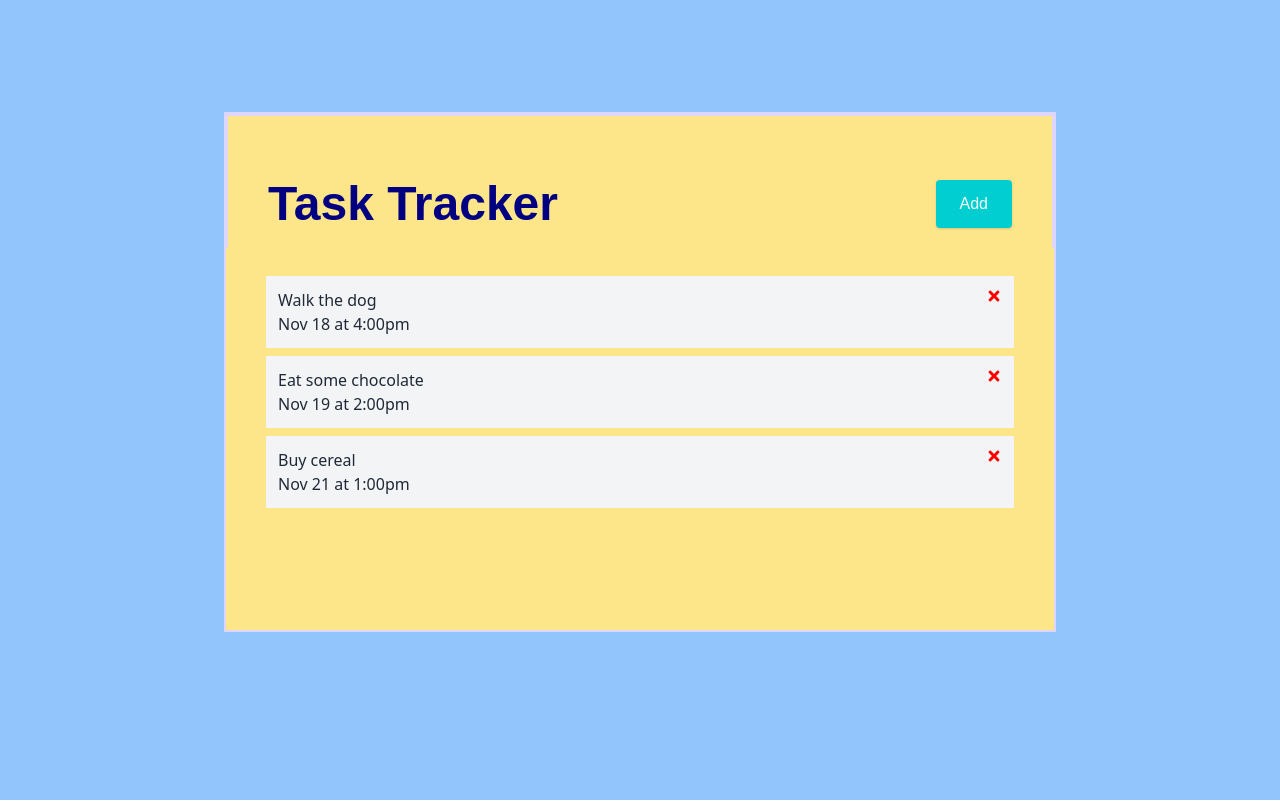
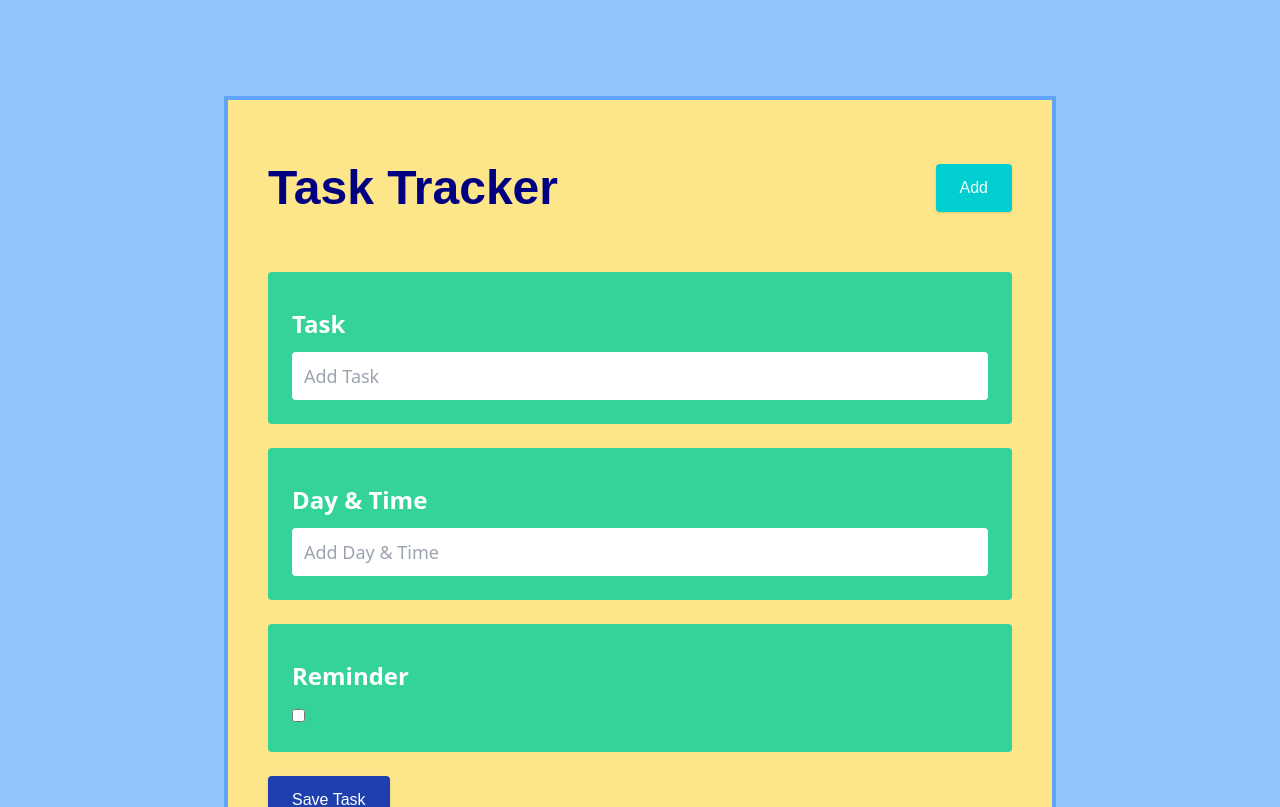
Before and after one commit to nikoescobal/react-tasktracker, a React (Create React App) app: page / in a window 1280 px wide. Shown: the top 807 px of the page. Built offline with nearby package versions, Linux system fonts and the light colour scheme.

Commit message:
Update form styling, add form for input

```diff
--- a/src/App.js
+++ b/src/App.js
@@ -5,6 +5,7 @@ import "./App.css";
 import Header from "./components/Header";
 import "./index.css";
 import Tasks from "./components/Tasks";
+import AddTask from "./components/AddTask";
 import { useState } from "react";
 
 const App = () => {
@@ -34,11 +35,30 @@ const App = () => {
     setTasks(tasks.filter((task) => task.id !== id));
   };
 
+  // Toggle Reminder
+
+  const toggleReminder = (id) => {
+    setTasks(
+      tasks.map((task) =>
+        task.id === id ? { ...task, reminder: !task.reminder } : task
+      )
+    );
+  };
+
   return (
     <div className=''>
       <Header />
+      <AddTask />
       <div className='tasks-container'>
-        <Tasks tasks={tasks} onDelete={deleteTask} />
+        {tasks.length > 0 ? (
+          <Tasks
+            tasks={tasks}
+            onDelete={deleteTask}
+            onToggle={toggleReminder}
+          />
+        ) : (
+          "You currently have no tasks left. Great job!"
+        )}
       </div>
     </div>
   );
--- /dev/null
+++ b/src/components/AddTask.js
@@ -0,0 +1,24 @@
+/* stylelint-disable */
+/* eslint-disable */
+
+const AddTask = () => {
+  return (
+    <form className='add-form'>
+      <div className='form-control'>
+        <label className='label'>Task</label>
+        <input type='text' className='input' placeholder='Add Task' />
+      </div>
+      <div className='form-control'>
+        <label className='label'>Day & Time</label>
+        <input type='text' className='input' placeholder='Add Day & Time' />
+      </div>
+      <div className='form-control'>
+        <label className='label'>Reminder</label>
+        <input type='checkbox' />
+      </div>
+      <input type='submit' value='Save Task' className='btn-submit' />
+    </form>
+  );
+};
+
+export default AddTask;
--- a/src/components/Header.js
+++ b/src/components/Header.js
@@ -6,22 +6,13 @@ import "../index.css";
 import Button from "./Button";
 
 const Header = ({ title }) => {
-  const onClick = () => {
-    console.log("click");
-  };
-
   return (
     <header className='heading'>
       <div className='sub-heading'>
         <h1 id='title' style={{ color: "navy" }} className='text-3xl'>
           {title}
         </h1>
-        <Button
-          color='darkturquoise'
-          textColor='mintcream'
-          text='Add'
-          onClick={onClick}
-        />
+        <Button color='darkturquoise' textColor='mintcream' text='Add' />
       </div>
     </header>
   );
--- a/src/components/Task.js
+++ b/src/components/Task.js
@@ -2,9 +2,12 @@
 /* eslint-disable */
 import { FaTimes } from "react-icons/fa";
 
-const Task = ({ task, onDelete }) => {
+const Task = ({ task, onDelete, onToggle }) => {
   return (
-    <div className='task'>
+    <div
+      className={`task ${task.reminder ? "reminder" : ""}`}
+      onClick={() => onToggle(task.id)}
+    >
       <div className='task-align'>
         <h3>{task.text}</h3>{" "}
         <FaTimes
--- a/src/components/Tasks.js
+++ b/src/components/Tasks.js
@@ -3,11 +3,17 @@
 
 import Task from "./Task";
 
-const Tasks = ({ tasks, onDelete }) => {
+const Tasks = ({ tasks, onDelete, onToggle }) => {
   return (
     <>
       {tasks.map((task) => (
-        <Task className='task' key={task.id} task={task} onDelete={onDelete} />
+        <Task
+          className='task'
+          key={task.id}
+          task={task}
+          onDelete={onDelete}
+          onToggle={onToggle}
+        />
       ))}
     </>
   );
--- a/src/index.css
+++ b/src/index.css
@@ -6,7 +6,7 @@
 @tailwind utilities;
 
 #root {
-  @apply bg-blue-300 h-screen my-auto mx-auto pb-24 pt-28 px-56;
+  @apply bg-blue-300 h-full my-auto mx-auto pb-32 pt-24 px-56;
 }
 
 #title {
@@ -14,25 +14,53 @@
 }
 
 .heading {
-  @apply bg-yellow-200 border-t-2 border-l-2 border-r-2 border-purple-200;
+  @apply bg-yellow-200 border-t-4 border-l-4 border-r-4 border-blue-400;
 }
 
 .sub-heading {
-  @apply flex justify-between px-10 pt-16 pb-5 w-full border-t-2 border-l-2 border-r-2 border-purple-200;
+  @apply flex justify-between px-10 pt-16 pb-5 w-full;
 }
 
 .tasks-container {
-  @apply mx-auto p-9 align-middle bg-yellow-200 h-96 pb-20 px-10 pt-5 border-b-2 border-l-2 border-r-2 border-purple-200;
+  @apply mx-auto p-9 align-middle bg-yellow-200 h-96 pb-20 px-10 pt-5 border-b-4 border-l-4 border-r-4 border-blue-400;
 }
 
 .btn {
   @apply px-6 py-3 rounded font-raleway shadow;
 }
 
+.btn-submit {
+  @apply px-6 py-3 rounded font-raleway bg-blue-800 text-white shadow;
+}
+
+.input {
+  @apply font-light w-full h-12 p-3 rounded text-lg;
+}
+
+.check {
+  @apply flex justify-between align-middle items-center;
+}
+
 .task {
   @apply p-3 text-gray-800 bg-gray-100 my-2;
+}
+
+.task.reminder {
+  @apply border-l-4 border-green-700;
 }
 
 .task-align {
   @apply flex justify-between;
 }
+
+.add-form {
+  @apply bg-yellow-200 w-full p-10 border-l-4 border-r-4 border-blue-400;
+}
+
+.label {
+  @apply text-2xl py-3 font-semibold text-white block;
+}
+
+.form-control {
+  @apply bg-green-400 rounded w-full mb-6 p-6;
+}
```
